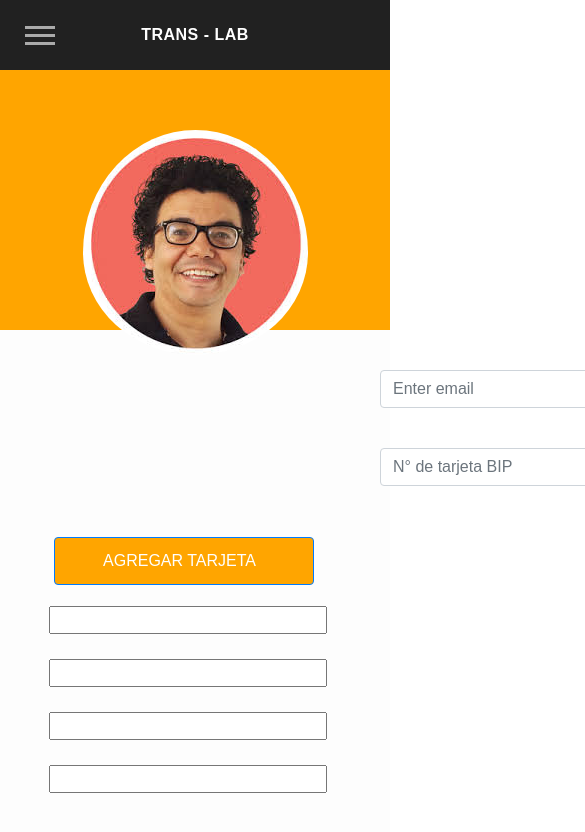
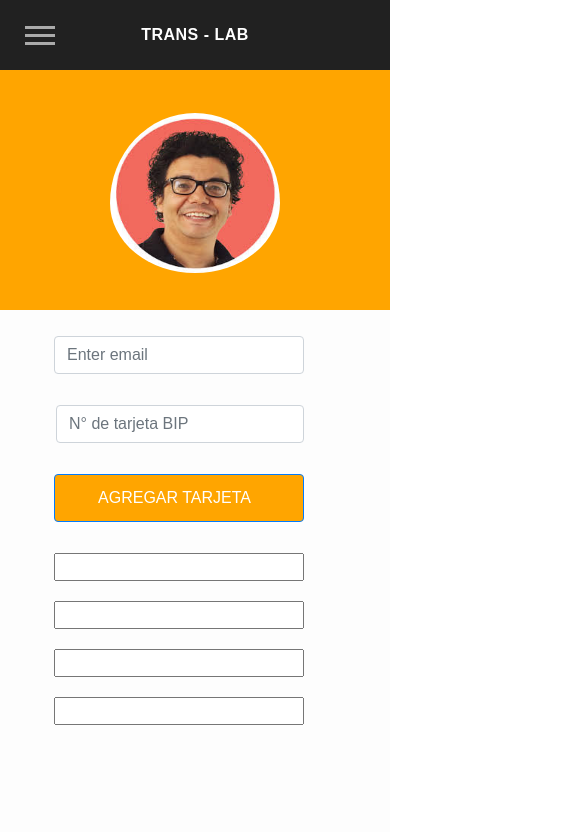
Before and after one commit to Teresitalee/TRANS---LAB, a plain HTML site: page perfil.html in a window 390 px wide. Shown: the top 832 px of the page, 585 px wide, since content can reach past the window. Drawn offline with nearby package versions, Linux system fonts and the light colour scheme; a web font is replaced by a local one.

Commit message:
se deja responsivo a toda la app

```diff
--- a/assets/css/sytle.css
+++ b/assets/css/sytle.css
@@ -123,7 +123,7 @@
     position: absolute;
     top: 0;
     left: 0;
-    height: calc(100% - 70px);
+    height: calc(100% - 10px);
     background: #ececec;
     pointer-events: auto;
     -webkit-tap-highlight-color: rgba(0,0,0,0);
@@ -208,13 +208,14 @@
 
     /* estilos a los botones de seccion perfil */
   .btn {
-    width:260px;
+    width:250px;
     background-color:#FFA500;
     margin-left:10px;
     margin-right:10px;
     padding-left:3px;
     height:48px;
-    margin-top: 50px;
+    margin-top: 20px;
+    margin-bottom: 10px;
   }
 
   .jumbotron{
@@ -244,22 +245,25 @@
 
   .row{
     margin-left:34px;
+
   }
 
   #tarj{
-    margin-top:20px;
-    width:278px;
-    margin-bottom: 20px;
-
+    width:250px;
+    margin-left:10px;
+    margin-right:10px;
+    padding-left:3px;
+    height:28px;
+    margin-top: 20px;
   }
 
   .tarjAgregadas{
-    justify-content: center;
-    align-items: center;
-    align-content: center;
-    margin-top:5px;
-    width:278px;
-    margin-bottom: 20px;
+    width:250px;
+    margin-left:10px;
+    margin-right:10px;
+    padding-left:3px;
+    height:28px;
+    margin-top: 20px;
   }
 
   /* perfil de usuario */
@@ -267,32 +271,49 @@
 .jumbotron1{
   margin-top: auto;
   background-color: #FFA500;
-  height: 260px;
+  height: 240px;
+  margin-bottom: 5px;
 }
 
 .rounded-circle{
-  margin-top: 20px;
+  margin-top: 3px;
   padding-bottom: 20px;
-  border-radius: 50%;
+  border-radius: 20%;
+  margin-bottom: 20px;
+  width: 170px;
+  height: 180px;
+
 }
 
 .show-email{
-  margin-top: 40px;
-  width: 500px;
-  margin-left: 380px;
-  justify-content: center;
-  align-content: center;
+    width:250px;
+    margin-left:10px;
+    margin-right:10px;
+    padding-left:auto;
+    height:48px;
+    margin-top: 20px;
 }
 
 .enter-bip{
-  margin-top: 40px;
-  width: 500px;
-  margin-left: 380px;
-  justify-content: center;
-  align-content: center;
-  border: 0;
+  width:250px;
+  margin-left:10px;
+  margin-right:10px;
+  padding-left:2px;
+  height:48px;
+  margin-top: 20px;
 
 }
+
+#tarj2{
+  width:250px;
+  margin-left:10px;
+  margin-right:10px;
+  padding-left:3px;
+  height:28px;
+  margin-top: 20px;
+  margin-bottom: 90px;
+}
+
 
 /* seccion preguntas frecuentes */
 
--- a/perfil.html
+++ b/perfil.html
@@ -52,41 +52,56 @@
       </div>
     </div>
 <!-- muestra de email por defecto del usuario -->
+<div class="container">
+    <div class="row">
+          <div class="col-md-4"></div>
+              <div class="col-md-4">
     <div class="show-email">
       <input type="email" class="form-control" id="exampleInputEmail1" aria-describedby="emailHelp" placeholder="Enter email">
     </div>
+  </div>
+</div>
+</div>
+
+
 <!-- numero de tarjeta bip (ingresar) -->
+<div class="container">
+    <div class="row">
+          <div class="col-md-4"></div>
+              <div class="col-md-4">
 <div class="enter-bip">
   <input type="text" class="form-control" id="numero-bip"  placeholder="N° de tarjeta BIP">
 </div>
+</div>
+</div>
+</div>
 
 <!-- boton agregar -->
-<div>
+
   <div class="container">
       <div class="row">
           <div class="col-md-4"></div>
           <div class="col-md-4">
             <button class="btn btn-primary justify-content-center align-items-center align-content-center" type="button" >AGREGAR TARJETA</button>
           </div>
-          <div class="col-md-4"></div>
       </div>
   </div>
-</div>
+
 
 <!-- vistas de agregados de tarjetas -->
-<div>
-  <div class="container-fluid">
-      <div class="row justify-content-center align-items-center align-content-center">
-          <div class="col-md-3 justify-content-center align-items-center align-content-center align-self-center">
+
+  <div class="container">
+    <div class="row">
+          <div class="col-md-4"></div>
+              <div class="col-md-4">
             <input id="tarj" type="text" inputmode="numeric">
             <input class="tarjAgregadas" type="text" inputmode="numeric">
             <input class="tarjAgregadas" type="text" inputmode="numeric">
-            <input class="tarjAgregadas" type="text" inputmode="numeric">
+            <input id="tarj2" type="text" inputmode="numeric">
+          </div>
+          </div>
+  </div>
 
-          </div>
-      </div>
-  </div>
-</div>
 
 
 
```
